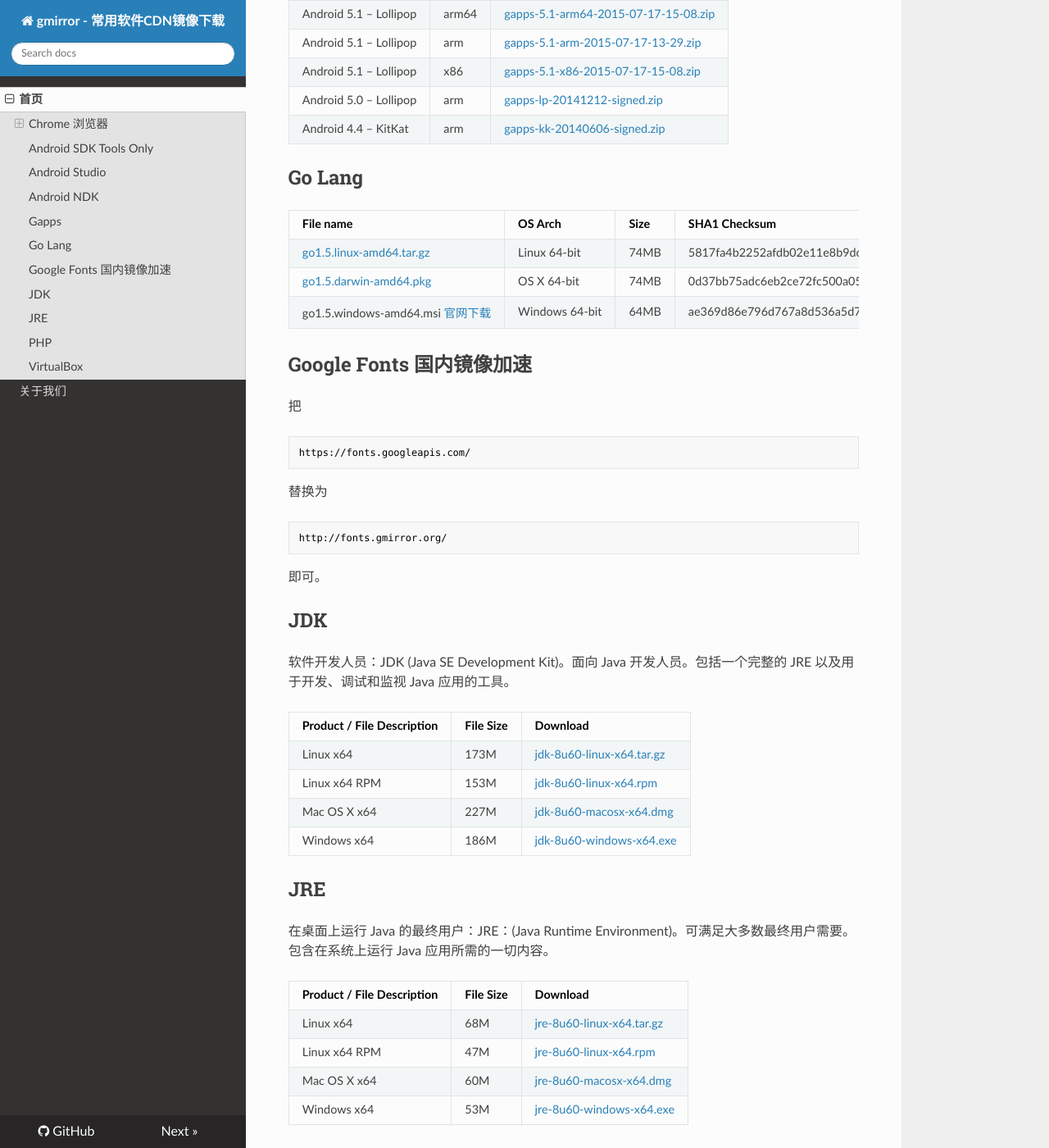
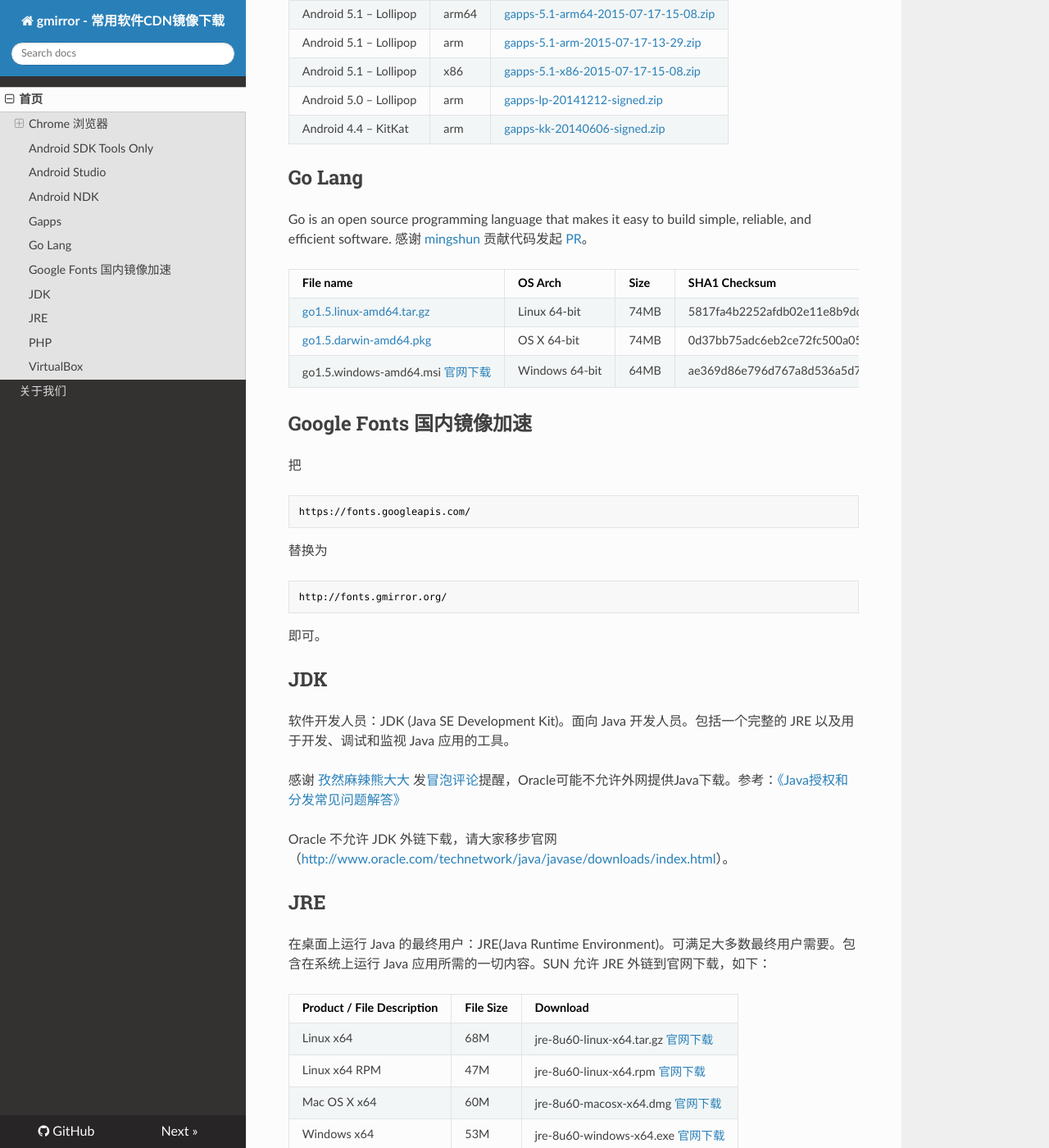
Before and after one commit to sinkcup/gmirror-portal, an MkDocs documentation site: the page built from docs/index.md, in a window 1280 px wide and 1400 px high, scrolled down 2016 px. Shown: the whole window at 82% size. Built offline with MkDocs 1.6.1, drawn with Linux system fonts in a browser that asks for light colours; nearby versions of some CDN libraries; old or Windows-style settings are respelled for this version of MkDocs.

Commit message:
resolved #5

```diff
--- a/docs/index.md
+++ b/docs/index.md
@@ -71,6 +71,8 @@ Android 4.4 – KitKat | arm | [gapps-kk-20140606-signed.zip](http://dl.gmirror.
 
 ## Go Lang
 
+Go is an open source programming language that makes it easy to build simple, reliable, and efficient software. 感谢 [mingshun](https://github.com/mingshun) 贡献代码发起 [PR](https://github.com/sinkcup/gmirror/pull/4)。
+
 File name |  OS Arch  |  Size  |  SHA1 Checksum
 ----------|-----------|--------|---------------
 [go1.5.linux-amd64.tar.gz](http://dl.gmirror.org/golang/go1.5.linux-amd64.tar.gz)  | Linux 64-bit | 74MB  |  5817fa4b2252afdb02e11e8b9dc1d9173ef3bd5a
@@ -97,23 +99,20 @@ http://fonts.gmirror.org/
 
 软件开发人员：JDK (Java SE Development Kit)。面向 Java 开发人员。包括一个完整的 JRE 以及用于开发、调试和监视 Java 应用的工具。
 
-Product / File Description | File Size | Download
----------------------------|-----------|---------
-Linux x64                  | 173M      | [jdk-8u60-linux-x64.tar.gz](http://dl.gmirror.org/java/jdk-8u60-linux-x64.tar.gz)
-Linux x64 RPM              | 153M      | [jdk-8u60-linux-x64.rpm](http://dl.gmirror.org/java/jdk-8u60-linux-x64.rpm)
-Mac OS X x64               | 227M      | [jdk-8u60-macosx-x64.dmg](http://dl.gmirror.org/java/jdk-8u60-macosx-x64.dmg)
-Windows x64                | 186M      | [jdk-8u60-windows-x64.exe](http://dl.gmirror.org/java/jdk-8u60-windows-x64.exe)
+感谢 [孜然麻辣熊大大](https://coding.net/u/linqun) 发[冒泡评论](https://coding.net/u/sinkcup/pp/70419)提醒，Oracle可能不允许外网提供Java下载。参考：[《Java授权和分发常见问题解答》](https://www.java.com/zh_CN/download/faq/distribution.xml)
+
+Oracle 不允许 JDK 外链下载，请大家移步官网（[http://www.oracle.com/technetwork/java/javase/downloads/index.html](http://www.oracle.com/technetwork/java/javase/downloads/index.html)）。
 
 ## JRE
 
-在桌面上运行 Java 的最终用户：JRE：(Java Runtime Environment)。可满足大多数最终用户需要。包含在系统上运行 Java 应用所需的一切内容。
+在桌面上运行 Java 的最终用户：JRE(Java Runtime Environment)。可满足大多数最终用户需要。包含在系统上运行 Java 应用所需的一切内容。SUN 允许 JRE 外链到官网下载，如下：
 
 Product / File Description | File Size | Download
 ---------------------------|-----------|---------
-Linux x64                  | 68M       | [jre-8u60-linux-x64.tar.gz](http://dl.gmirror.org/java/jre-8u60-linux-x64.tar.gz)
-Linux x64 RPM              | 47M       | [jre-8u60-linux-x64.rpm](http://dl.gmirror.org/java/jre-8u60-linux-x64.rpm)
-Mac OS X x64               | 60M       | [jre-8u60-macosx-x64.dmg](http://dl.gmirror.org/java/jre-8u60-macosx-x64.dmg)
-Windows x64                | 53M       | [jre-8u60-windows-x64.exe](http://dl.gmirror.org/java/jre-8u60-windows-x64.exe)
+Linux x64                  | 68M       | jre-8u60-linux-x64.tar.gz [官网下载](http://javadl.sun.com/webapps/download/AutoDL?BundleId=109700)
+Linux x64 RPM              | 47M       | jre-8u60-linux-x64.rpm [官网下载](http://javadl.sun.com/webapps/download/AutoDL?BundleId=109699)
+Mac OS X x64               | 60M       | jre-8u60-macosx-x64.dmg [官网下载](http://javadl.sun.com/webapps/download/AutoDL?BundleId=109701)
+Windows x64                | 53M       | jre-8u60-windows-x64.exe [官网下载](http://javadl.sun.com/webapps/download/AutoDL?BundleId=109708)
 
 ## PHP
 
```
